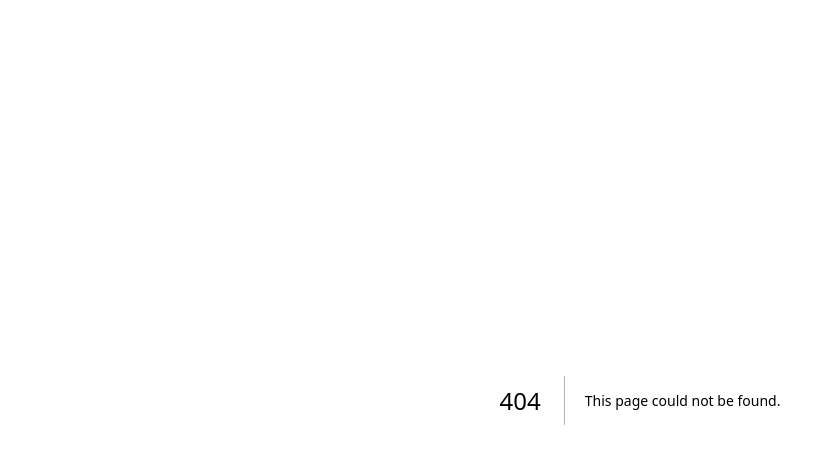
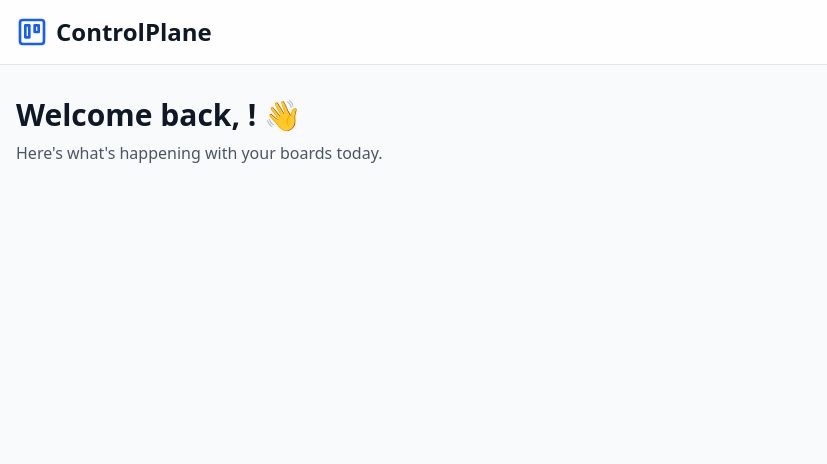
Before and after one commit to hafsa-aarifeen/controlplane, a Next.js app: page /dashboard in a window 1280 px wide. Before the commit this address had no page. Shown: the top 464 px of the page, without its empty margins (0-827 px from the left). Built offline with nearby package versions, Linux system fonts and the light colour scheme; no server answers.

Commit message:
Add Navbar component and Dashboard page with user greeting

```diff
--- /dev/null
+++ b/app/dashboard/page.tsx
@@ -0,0 +1,26 @@
+"use client";
+
+import { useUser } from "@clerk/nextjs";
+import Navbar from "@/components/navbar";
+
+export default function DashboardPage() {
+  const { user } = useUser();
+
+  return (
+    <div className="min-h-screen bg-gray-50">
+      <Navbar />
+
+      <main className="container mx-auto px-4 py-6 sm:py-8">
+        <div className="mb-6 sm:mb-8">
+          <h1 className="text-2xl sm:text-3xl font-bold text-gray-900 mb-2">
+            Welcome back,{" "}
+            {user?.firstName ?? user?.emailAddresses[0].emailAddress}! 👋
+          </h1>
+          <p className="text-gray-600">
+            Here's what's happening with your boards today.
+          </p>
+        </div>
+      </main>
+    </div>
+  );
+}
--- a/components/navbar.tsx
+++ b/components/navbar.tsx
@@ -1,9 +1,10 @@
 "use client";
 
-import { SignInButton, SignUpButton, useUser } from "@clerk/nextjs";
+import { SignInButton, SignUpButton, UserButton, useUser } from "@clerk/nextjs";
 import { ArrowRight, Trello } from "lucide-react";
 import { Button } from "./ui/button";
 import Link from "next/link";
+import { usePathname } from "next/navigation";
 
 interface Props {
   boardTitle?: string;
@@ -14,6 +15,29 @@ interface Props {
 }
 export default function Navbar({}: Props) {
   const { isSignedIn, user } = useUser();
+  const pathname = usePathname();
+
+  const isDashboardPage = pathname === "/dashboard";
+  const isBoardPage = pathname.startsWith("/boards/");
+
+  if (isDashboardPage) {
+    return (
+      <header className="border-b bg-white/80 backdrop-blur-sm sticky top-0 z-50">
+        <div className="container mx-auto px-4 py-3 sm:py-4 flex items-center justify-between">
+          <div className="flex items-center space-x-2">
+            <Trello className="h-6 w-6 sm:h-8 sm:w-8 text-blue-600" />
+            <span className="text-xl sm:text-2xl font-bold text-gray-900">
+              ControlPlane
+            </span>
+          </div>
+
+          <div className="flex items-center space-x-2 sm:space-x-4">
+            <UserButton />
+          </div>
+        </div>
+      </header>
+    );
+  }
 
   return (
     <header className="border-b bg-white/80 backdrop-blur-sm sticky top-0 z-50">
```
